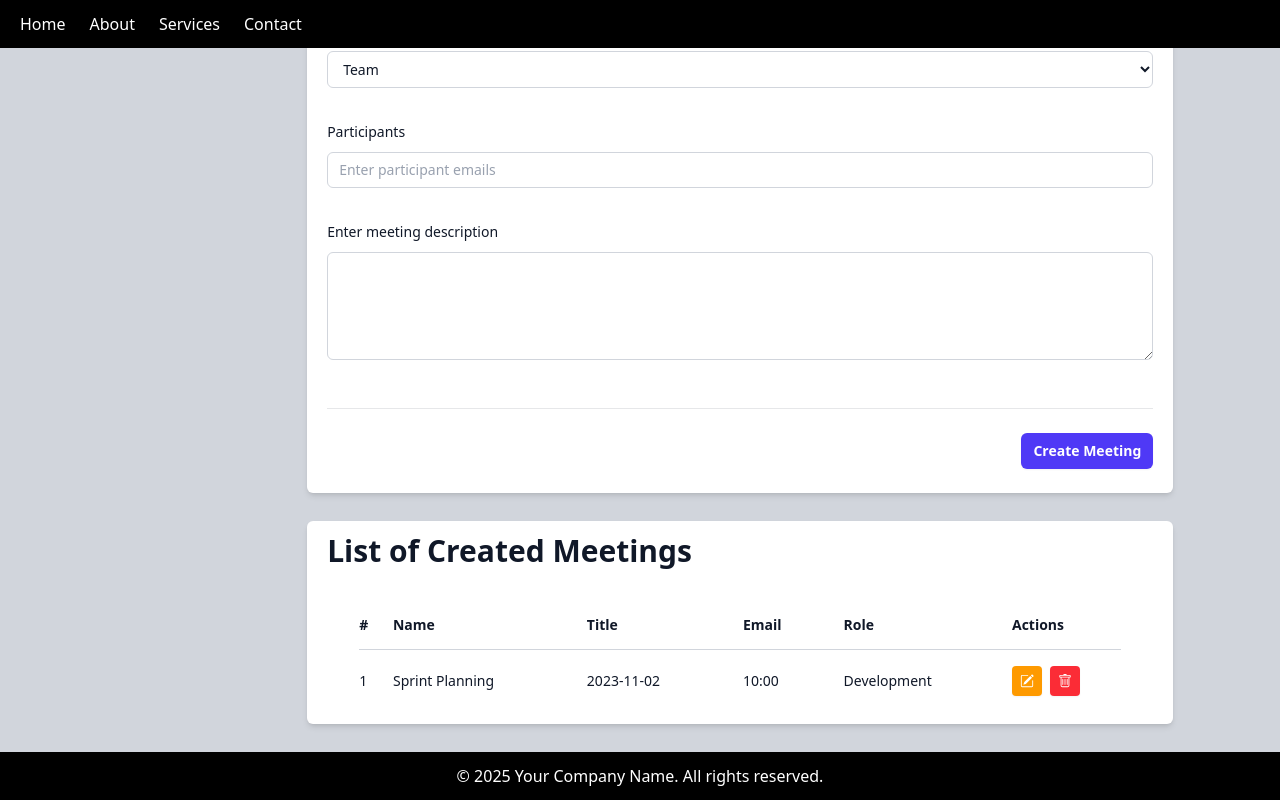
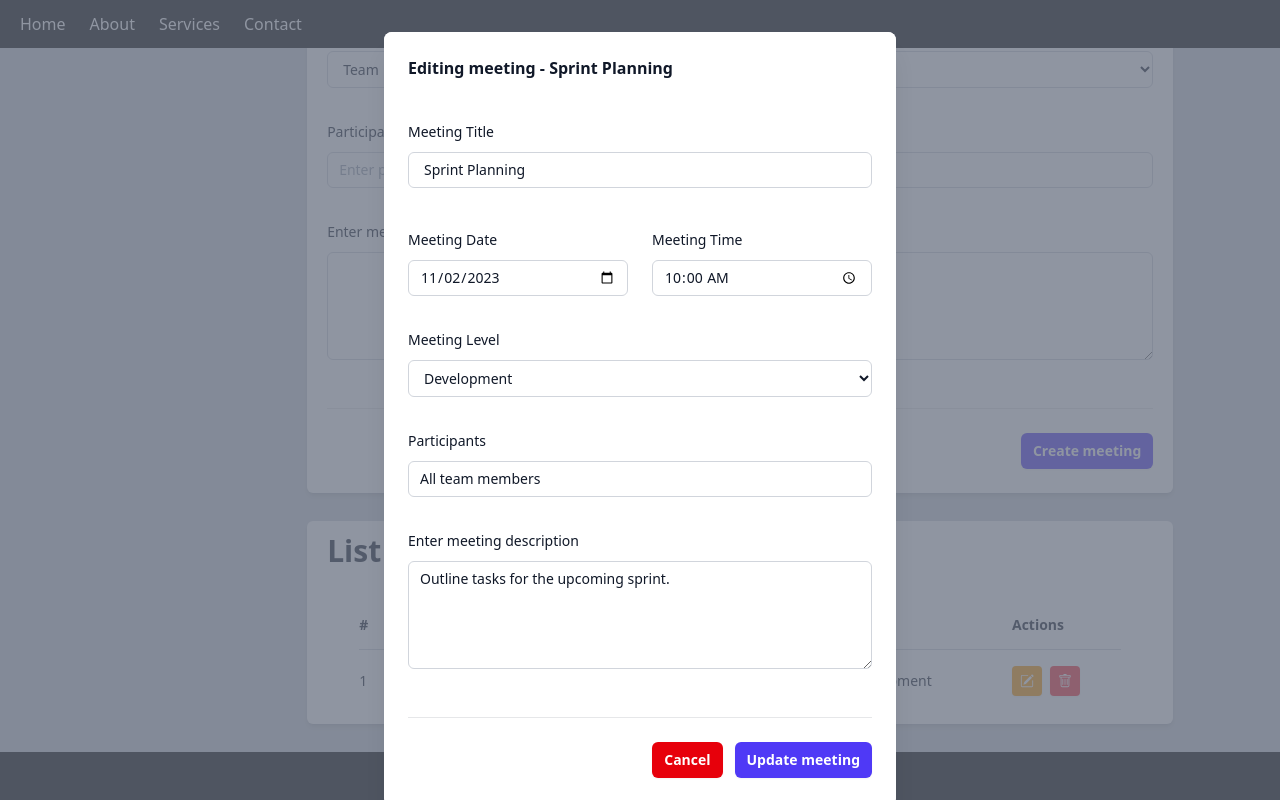
Before and after one commit to danielwennstrom/MeetingCalendar-workshop, a React (Vite) app: page / in a window 1280 px wide. Both pictures are taken after a click on the button 1026 px from the left and 681 px from the top of the page. Built offline with nearby package versions, Linux system fonts and the light colour scheme.

Commit message:
Edit meeting functionality

```diff
--- a/src/App.tsx
+++ b/src/App.tsx
@@ -49,7 +49,6 @@ function App() {
   const [meetings, setMeetings] = useState(meetingsData);
 
   function handleSaveItem(meeting: Meeting) {
-    console.log(meeting);
     const newMeetings = [...meetings];
     newMeetings.push(meeting);
 
@@ -63,6 +62,12 @@ function App() {
     setMeetings(newMeetings);
   }
 
+  function handleEditItem(updatedMeeting: Meeting) {
+    const newMeetings = meetings.map((m) => (m.id === updatedMeeting.id ? updatedMeeting : m));
+
+    setMeetings(newMeetings);
+  }
+
   return (
     <div className="flex flex-col lg:flex-row space-x-5 my-7">
       <Menu
@@ -72,7 +77,7 @@ function App() {
       />
 
       <div className="flex flex-col lg:w-screen">
-        <CreateMeetingForm currentMeetingsData={meetings} handleSaveItem={handleSaveItem} />
+        <CreateMeetingForm onSave={handleSaveItem} />
 
         <div className="bg-white justify-center px-5 py-3 my-7 rounded-md shadow-md">
           <h2 className="text-3xl font-semibold text-gray-900">
@@ -82,6 +87,7 @@ function App() {
             meetingsData={meetings}
             IconEdit={BsPencilSquare}
             IconDelete={BsTrash}
+            onEdit={handleEditItem}
             onDelete={handleDeleteItem}
           />
         </div>
--- a/src/components/CreateMeeting/CreateMeetingForm.tsx
+++ b/src/components/CreateMeeting/CreateMeetingForm.tsx
@@ -2,34 +2,51 @@ import type { Meeting } from "../../types/Meeting";
 import { useForm } from "react-hook-form";
 
 type Props = {
-  currentMeetingsData: Meeting[];
-  handleSaveItem: (meetings: Meeting) => void;
+  onSave?: (meeting: Meeting) => void;
+  editing?: Meeting | undefined;
+  onEdit?: (meeting: Meeting) => void;
+  onClose?: () => void;
+  isModal?: boolean;
 };
 
-function CreateMeetingForm({ handleSaveItem }: Props) {
+function CreateMeetingForm({ onSave, onEdit, onClose, editing, isModal }: Props) {
   const {
     register,
     handleSubmit,
     formState: { errors },
-  } = useForm<Meeting>();
+  } = useForm<Meeting>({
+    defaultValues: editing,
+  });
 
   const onSubmit = (data: Meeting) => {
-    handleSaveItem(data);
+    if (!isModal && onSave !== undefined) {
+      onSave(data);
+    } else if (onEdit != null) {
+      onEdit(data);
+    }
   };
 
   return (
     <div className="w-full flex flex-col">
-      <div className="bg-white flex flex-col justify-center px-5 py-3 my-7 md:my-0 rounded-md shadow-md">
+      <div
+        className={`bg-white flex flex-col justify-center ${
+          !isModal ? "px-5 py-3 my-7 md:my-0 rounded-md shadow-md" : ""
+        }`}
+      >
         <form onSubmit={handleSubmit(onSubmit)}>
           <div className="space-y-12">
             <div className="pb-3">
-              <h2 className="text-3xl font-semibold text-gray-900">
-                Schedule a New Meeting
-              </h2>
-              <p className="mt-1 text-sm/6 text-gray-600">
-                This information will be displayed publicly so be careful what
-                you share.
-              </p>
+              {!isModal && (
+                <>
+                  <h2 className="text-3xl font-semibold text-gray-900">
+                    Schedule a New Meeting
+                  </h2>
+                  <p className="mt-1 text-sm/6 text-gray-600">
+                    This information will be displayed publicly so be careful
+                    what you share.
+                  </p>
+                </>
+              )}
 
               <div className="mt-10 grid grid-cols-1 gap-x-6 sm:grid-cols-6">
                 <div className="sm:col-span-12">
@@ -169,12 +186,20 @@ function CreateMeetingForm({ handleSaveItem }: Props) {
                 </div>
               </div>
               <div className="col-span-full">
-                <div className="mt-6 flex items-center justify-end gap-x-6 ">
+                <div className="mt-6 flex items-center justify-end gap-x-3">
+                  {isModal && (
+                    <button
+                      onClick={onClose}
+                      className="rounded-md bg-red-600 px-3 py-2 text-sm font-semibold text-white shadow-xs hover:bg-red-500 focus-visible:outline-2 focus-visible:outline-offset-2 focus-visible:outline-red-600"
+                    >
+                      Cancel
+                    </button>
+                  )}
                   <button
                     type="submit"
                     className="rounded-md bg-indigo-600 px-3 py-2 text-sm font-semibold text-white shadow-xs hover:bg-indigo-500 focus-visible:outline-2 focus-visible:outline-offset-2 focus-visible:outline-indigo-600"
                   >
-                    Create Meeting
+                    {!isModal ? "Create" : "Update"} meeting
                   </button>
                 </div>
               </div>
--- a/src/components/MeetingsTable/MeetingsTable.tsx
+++ b/src/components/MeetingsTable/MeetingsTable.tsx
@@ -1,10 +1,13 @@
 import type { IconType } from "react-icons";
 import type { Meeting } from "../../types/Meeting";
+import { useState } from "react";
+import ModalEditEntry from "./ModalEditEntry";
 
 type TableProps = {
   meetingsData: Meeting[];
   IconEdit: IconType;
   IconDelete: IconType;
+  onEdit: (updatedMeeting: Meeting) => void;
   onDelete: (idx: number) => void;
 };
 
@@ -13,7 +16,24 @@ const MeetingsTable = ({
   IconEdit,
   IconDelete,
   onDelete,
+  onEdit
 }: TableProps) => {
+  const [editingIdx, setEditingIdx] = useState<number | null>(null);
+
+  function handleEditItem(idx: number) {
+    setEditingIdx(idx);
+  }
+
+  function closeModal() {
+    setEditingIdx(null);
+  }
+
+  function handleSaveItem(meeting: Meeting) {
+    onEdit(meeting);
+
+    closeModal();
+  }
+
   return (
     <div className="px-4 sm:px-6 lg:px-8">
       <div className="mt-8 flow-root">
@@ -82,6 +102,7 @@ const MeetingsTable = ({
                       <button
                         type="button"
                         className="rounded-sm bg-amber-500 px-2 py-2 text-s font-semibold text-white shadow-xs hover:bg-amber-400 focus-visible:outline-2 focus-visible:outline-offset-2 focus-visible:outline-indigo-600"
+                        onClick={() => handleEditItem(idx)}
                       >
                         <IconEdit />
                       </button>
@@ -97,6 +118,17 @@ const MeetingsTable = ({
                 ))}
               </tbody>
             </table>
+
+            {editingIdx != null && meetingsData[editingIdx] && (
+              <ModalEditEntry
+                meeting={meetingsData[editingIdx]}
+                onEdit={(updatedMeeting: Meeting) => {
+                  handleSaveItem(updatedMeeting);
+                  closeModal();
+                }}
+                onClose={closeModal}
+              />
+            )}
           </div>
         </div>
       </div>
--- /dev/null
+++ b/src/components/MeetingsTable/ModalEditEntry.tsx
@@ -0,0 +1,59 @@
+import { useState } from "react";
+import {
+  Dialog,
+  DialogBackdrop,
+  DialogPanel,
+  DialogTitle,
+} from "@headlessui/react";
+import type { Meeting } from "../../types/Meeting";
+import CreateMeetingForm from "../CreateMeeting/CreateMeetingForm";
+
+type Props = {
+  meeting: Meeting;
+  meetingsData?: Meeting[];
+  onEdit: (updatedMeeting: Meeting) => void;
+  onClose: () => void;
+};
+
+export default function ModalEditEntry({ meeting, onClose, onEdit }: Props) {
+  const [open, setOpen] = useState(true);
+
+  return (
+    <Dialog open={open} onClose={setOpen} className="relative z-10">
+      <DialogBackdrop
+        transition
+        className="fixed inset-0 bg-gray-500/75 transition-opacity data-closed:opacity-0 data-enter:duration-300 data-enter:ease-out data-leave:duration-200 data-leave:ease-in"
+      />
+
+      <div className="fixed inset-0 z-10 w-screen overflow-y-auto">
+        <div className="flex min-h-full items-end justify-center p-4 text-center sm:items-center sm:p-0">
+          <DialogPanel
+            transition
+            className="relative transform overflow-hidden rounded-lg bg-white text-left shadow-xl transition-all data-closed:translate-y-4 data-closed:opacity-0 data-enter:duration-300 data-enter:ease-out data-leave:duration-200 data-leave:ease-in sm:my-8 sm:w-full sm:max-w-lg data-closed:sm:translate-y-0 data-closed:sm:scale-95"
+          >
+            <div className="bg-white px-4 pt-5 pb-4 sm:p-6 sm:pb-4">
+              <div className="sm:flex sm:items-start text-left">
+                <div className="mt-3 text-center sm:mt-0 ml-4 lg:ml-0 sm:text-left w-screen">
+                  <DialogTitle
+                    as="h3"
+                    className="text-base font-semibold text-gray-900"
+                  >
+                    Editing meeting - {meeting.title}
+                  </DialogTitle>
+                  <CreateMeetingForm
+                    editing={meeting}
+                    isModal={true}
+                    onEdit={(updatedMeeting: Meeting) => {
+                        onEdit(updatedMeeting);
+                    }}
+                    onClose={onClose}
+                  />
+                </div>
+              </div>
+            </div>
+          </DialogPanel>
+        </div>
+      </div>
+    </Dialog>
+  );
+}
```
